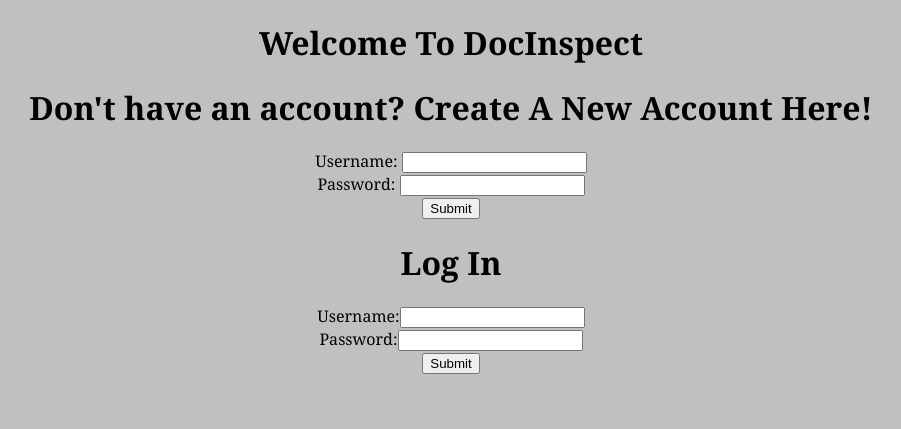
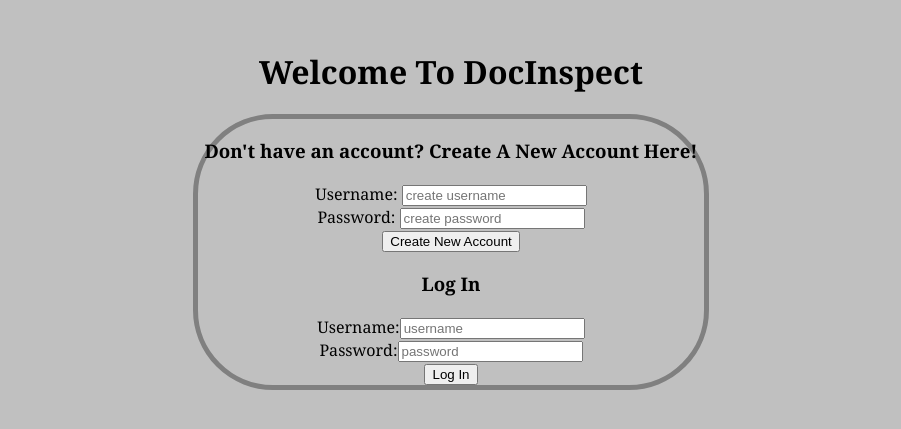
Before and after one commit to zyonxiong/DocInspect, a Flask app: page / in a window 1280 px wide. Shown: the top 429 px of the page, without its empty margins (189-1090 px from the left). Run offline with Flask 2, Linux system fonts and the light colour scheme.

Commit message:
Added classes, id and div to Login_Page for styling. Added style to css form for the Login Page.

```diff
--- a/static/css/style.css
+++ b/static/css/style.css
@@ -1,22 +1,32 @@
 body {
     background-color: silver;
 }
+
+/* Style for Login_Page */
 
 #header-title {
     color: black;
     text-align: center;
     font-family: Georgia, 'Times New Roman', Times, serif;
+    margin-top: 50px;
 }
 
 #user-form {
     text-align: center;
     font-family: Georgia, 'Times New Roman', Times, serif;
+    border: 5px solid gray;
+    border-radius: 5em;
+    margin: auto;
+    width: 40%;
 }
 
-#create-account {
-    color: black;
+#create-form {
+    margin-top: 20px;
 }
 
-#registation-box {
+#created-form {
+    margin-top: 20px;
 
 }
+
+/* style for User_Homepage.html */
--- a/templates/Login_Page.html
+++ b/templates/Login_Page.html
@@ -7,22 +7,22 @@
 <body>
 
       <h1 id="header-title">Welcome To DocInspect</h1>
-      <div id="user-form">
-      </head>
-        <h1 id="create-account">Don't have an account? Create A New Account Here!</h1>
-          <form id='registation-box' action="/users" method="POST">
-          <label>Username: <input type="text" name="username"></label><br>
-          <label>Password: <input type="text" name="password"></label><br>
-          <input type="submit">
-        </form>
-        <h1>Log In</h1>
-          <form action="/login">
-              <label>Username:<input type="text" name="login-username"></label><br>
-              <label>Password:<input type="text" name="login-password"></label><br>
-              <input type="submit">
-              <br>
-          </form>
-      </div>
+      <div class='register-box'>
+        <div id="user-form">
+          <h3>Don't have an account? Create A New Account Here!</h3>
+            <form id="create-form" action="/users" method="POST">
+              <label>Username: <input type="text" name="username" placeholder="create username"></label><br>
+              <label>Password: <input type="text" name="password" placeholder="create password"></label><br>
+              <input type="submit" value="Create New Account">
+            </form>
+          <h3>Log In</h3>
+            <form id= "created-form" action="/login">
+                <label>Username:<input type="text" name="login-username" placeholder="username"></label><br>
+                <label>Password:<input type="text" name="login-password" placeholder="password"></label><br>
+                <input type="submit" value="Log In"><br>
+            </form>
+        </div>
+    </div>
 
 </body>
 
```
